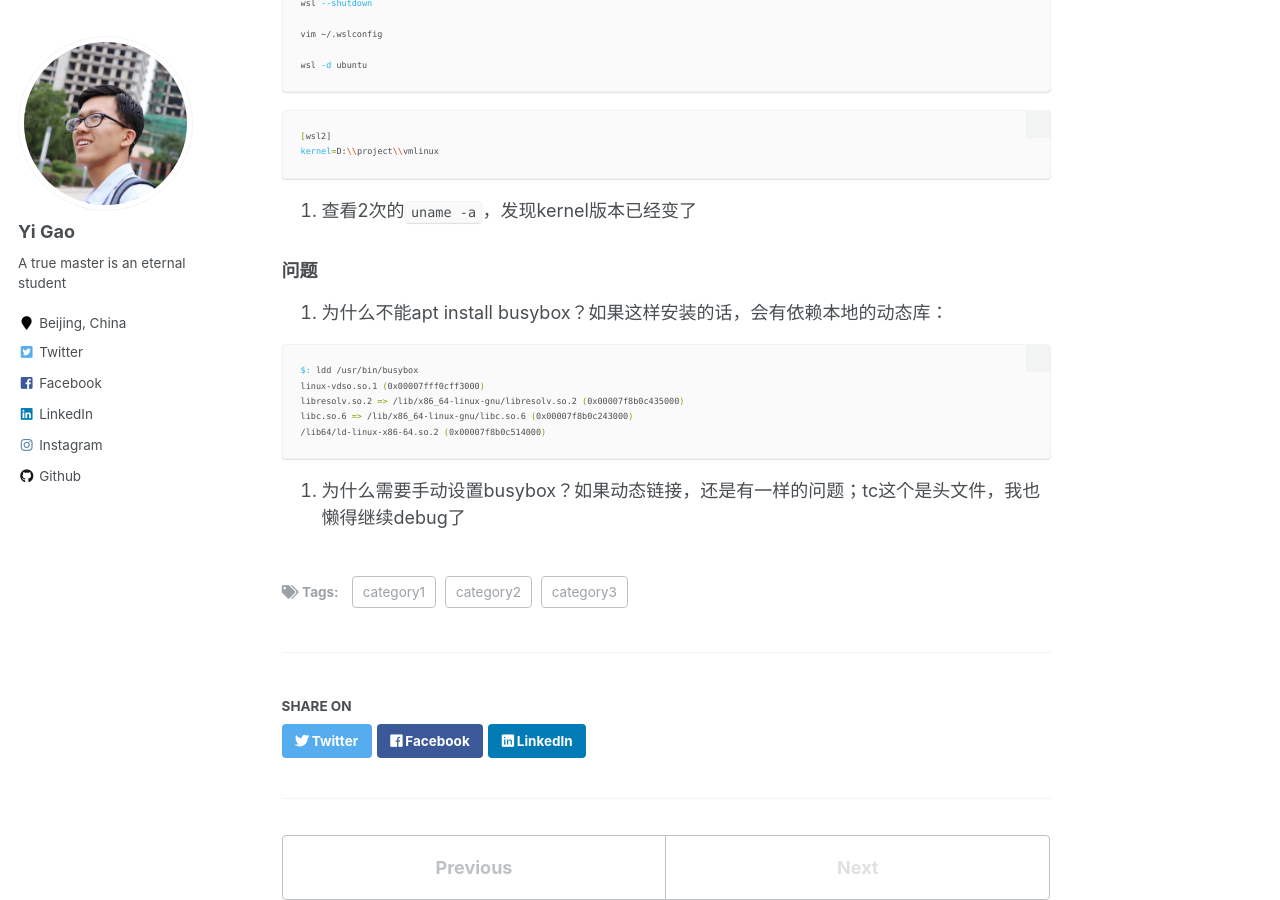
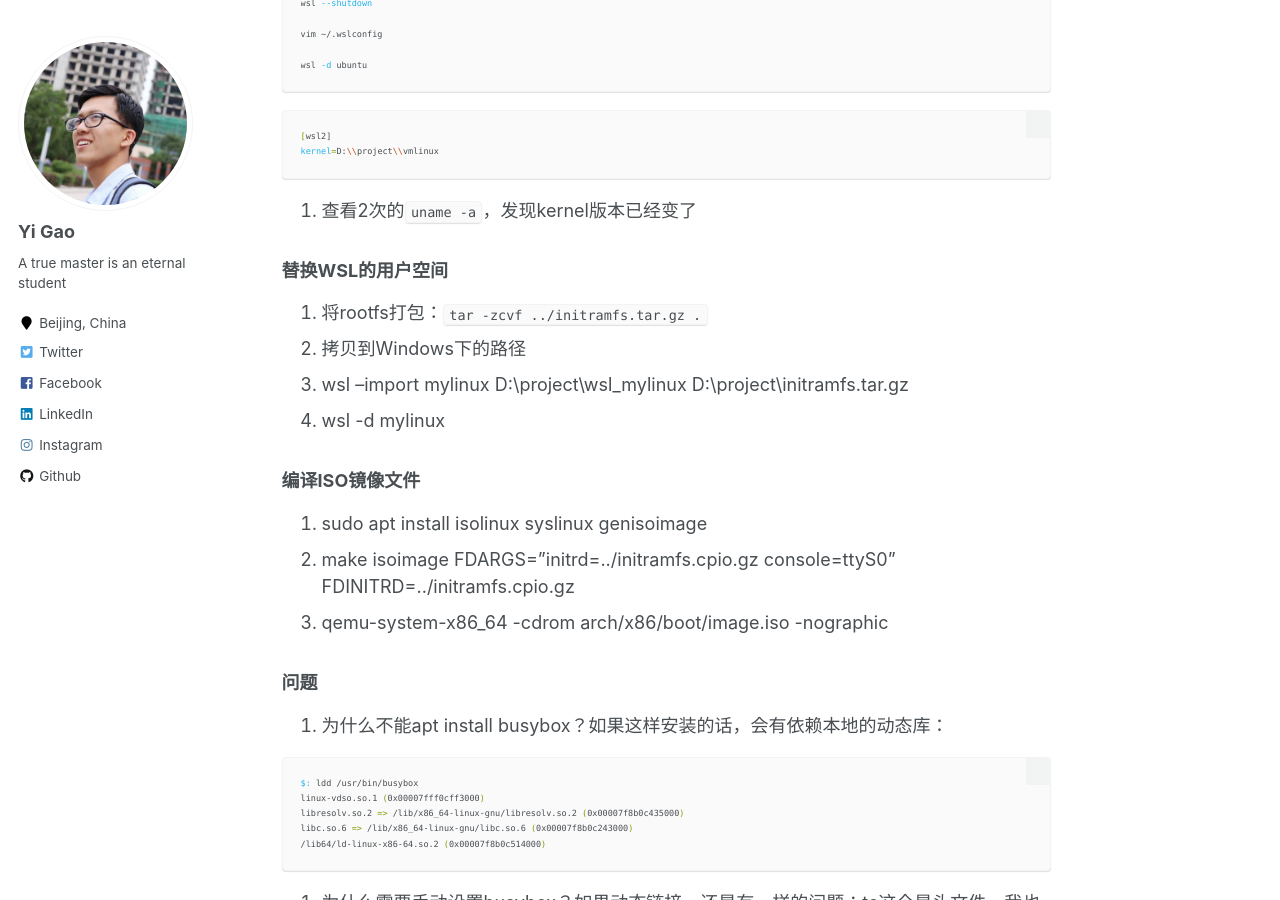
Before and after one commit to masteryi-0018/masteryi-0018.github.io, a Jekyll site: the page built from _posts/2025-06-19-blog-post-1.md, in a window 1280 px wide and 900 px high, scrolled down 2388 px. Built offline with Jekyll 4.4.1, drawn with Linux system fonts in a browser that asks for light colours; some of the changed text lies outside the part shown.

Commit message:
20250621

```diff
--- a/_posts/2025-06-19-blog-post-1.md
+++ b/_posts/2025-06-19-blog-post-1.md
@@ -94,6 +94,19 @@ kernel=D:\\project\\vmlinux
 
 3. 查看2次的`uname -a`，发现kernel版本已经变了
 
+### 替换WSL的用户空间
+
+1. 将rootfs打包：`tar -zcvf ../initramfs.tar.gz .`
+2. 拷贝到Windows下的路径
+3. wsl --import mylinux D:\\project\\wsl_mylinux D:\\project\\initramfs.tar.gz
+4. wsl -d mylinux
+
+### 编译ISO镜像文件
+
+1. sudo apt install isolinux syslinux genisoimage
+2. make isoimage FDARGS="initrd=../initramfs.cpio.gz console=ttyS0" FDINITRD=../initramfs.cpio.gz
+3. qemu-system-x86_64 -cdrom arch/x86/boot/image.iso -nographic
+
 ### 问题
 
 1. 为什么不能apt install busybox？如果这样安装的话，会有依赖本地的动态库：
```
